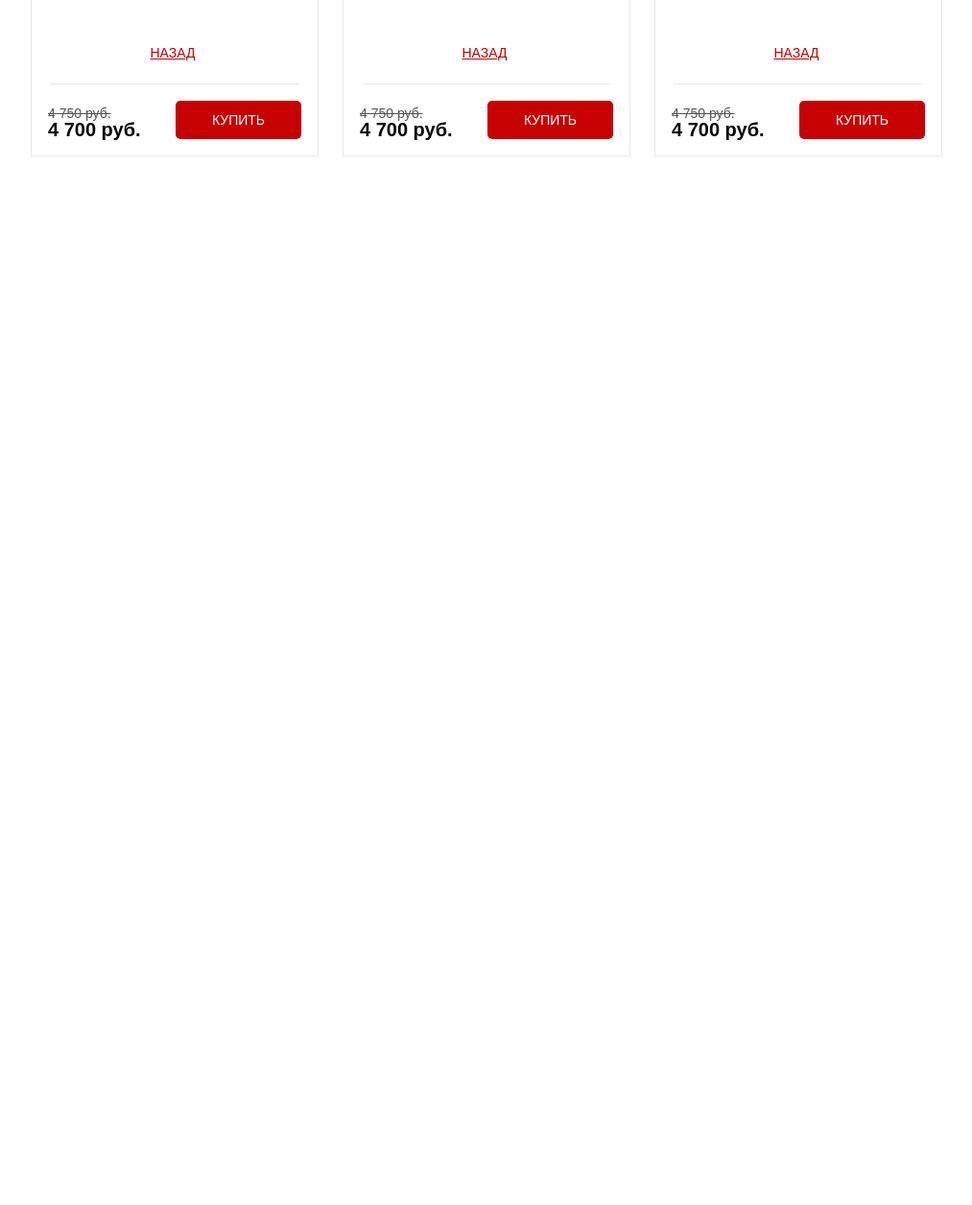
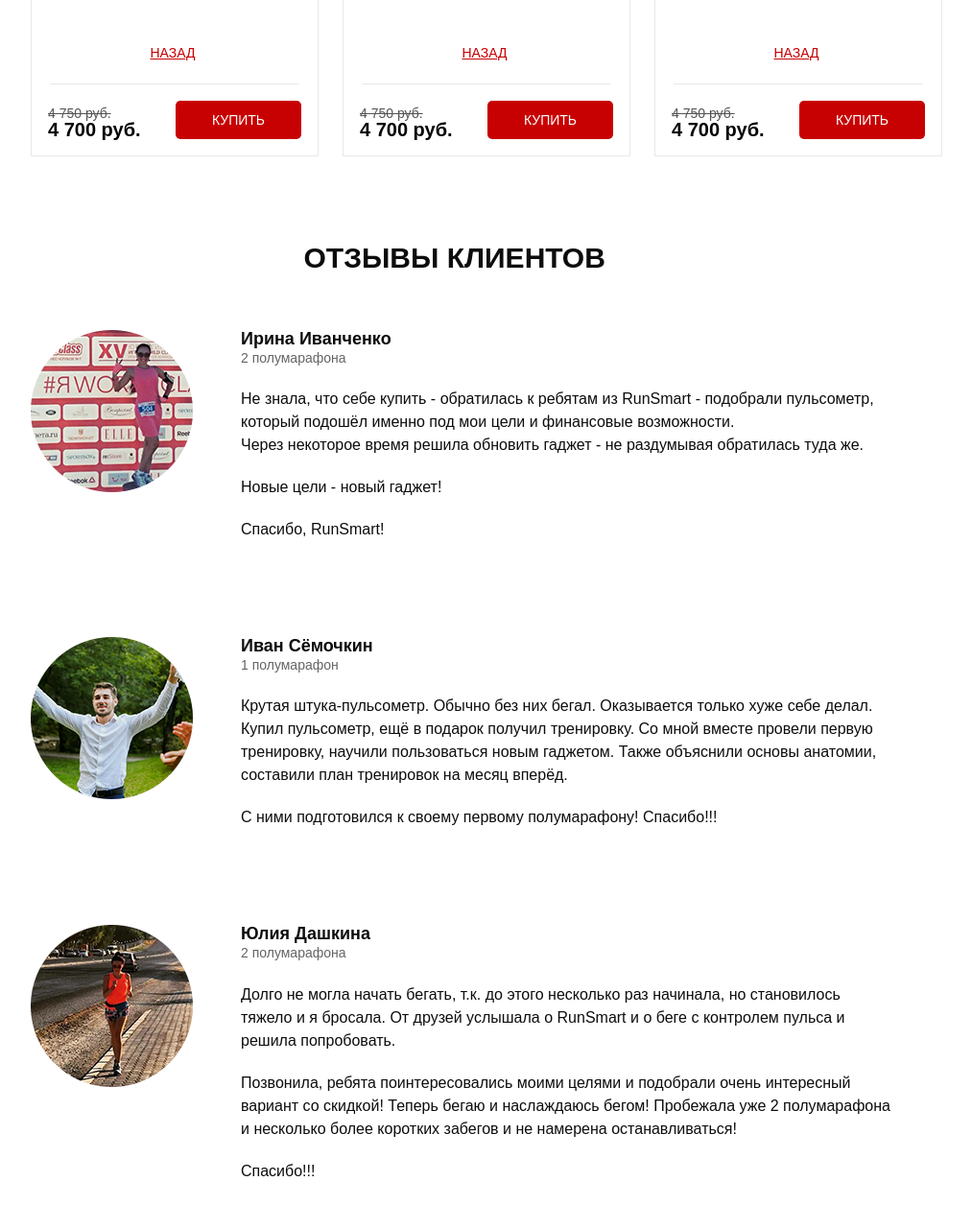
Before and after one commit to SerhiiK23/studyWebProject2024, a website: page src/index.html in a window 1280 px wide. Shown: the part 3493-4749 px from the top of the page at 96% size, without its empty margins (133-1146 px from the left). Before the commit the page ends 3777 px from the top, so only its background shows below. Drawn offline with nearby package versions, Linux system fonts and the light colour scheme; a web font is replaced by a local one.

Commit message:
made reviews section

```diff
--- a/src/css/style.scss
+++ b/src/css/style.scss
@@ -433,7 +433,7 @@
 }
 
 .catalog {
-    padding-bottom: 100px;
+    padding-bottom: 70px;
     &__tabs {
         margin-top: 69px;
         list-style-type: none;
@@ -480,3 +480,51 @@
         }
     }
 }
+
+.reviews {
+    min-height: 900px;
+    &__header {
+        color: #0D0D0D;
+        display: block;
+        width: 381px;
+        margin: 0 auto 60px auto;
+        font-size: 30px;
+        font-weight: 700;
+        line-height: 30px;
+    }
+    &__item {
+        display: flex;
+        align-items: flex-start;
+        margin-bottom: 80px;
+            &_image {
+                width: 169px;
+                margin-right: 50px;
+            }
+            &_text {
+                width: 680px;
+                &_name {
+                    color: #0d0d0d;
+                    font-size: 18px;
+                    font-weight: 700;
+                    line-height: 18px;
+                }
+                &_maraphons {
+                    margin-bottom: 20px;
+                    color: #646464;
+                    font-size: 14px;
+                    font-weight: 500;
+                    line-height: 22.26px;
+                }
+                &_review {
+                    color: #0d0d0d;
+                    font-size: 16px;
+                    font-weight: 400;
+                    line-height: 24px;
+                    p {
+                        margin-bottom: 20px;
+                    }
+                }
+            }
+    }
+
+}
--- a/src/index.html
+++ b/src/index.html
@@ -357,6 +357,49 @@
             </div>
         </div>
     </section>
+    <section class="reviews">
+        <div class="container">
+            <div class="reviews__header">ОТЗЫВЫ КЛИЕНТОВ</div>
+            <div class="reviews__item">
+                <div class="reviews__item_image">
+                    <img src="images/photo_1.png" alt="">
+                </div>
+                <div class="reviews__item_text">
+                    <div class="reviews__item_text_name">Ирина Иванченко</div>
+                    <div class="reviews__item_text_maraphons">2 полумарафона</div>
+                    <div class="reviews__item_text_review"><p>Не знала, что себе купить - обратилась к ребятам из RunSmart - подобрали пульсометр, который подошёл именно под мои цели и финансовые возможности.<br>Через некоторое время решила обновить гаджет - не раздумывая обратилась туда же. </p>
+                    <p>Новые цели - новый гаджет!</p>
+                    <p>Спасибо, RunSmart!</p>
+                    </div>
+                </div>
+            </div>
+            <div class="reviews__item">
+                <div class="reviews__item_image">
+                    <img src="images/photo_2.png" alt="">
+                </div>
+                <div class="reviews__item_text">
+                    <div class="reviews__item_text_name">Иван Сёмочкин</div>
+                    <div class="reviews__item_text_maraphons">1 полумарафон</div>
+                    <div class="reviews__item_text_review"><p>Крутая штука-пульсометр. Обычно без них бегал. Оказывается только хуже себе делал. Купил пульсометр, ещё в подарок получил тренировку. Со мной вместе провели первую тренировку, научили пользоваться новым гаджетом. Также объяснили основы анатомии, составили план тренировок на месяц вперёд.</p>
+                    <p>С ними подготовился к своему первому полумарафону! Спасибо!!!</p>
+                    </div>
+                </div>
+            </div>
+            <div class="reviews__item">
+                <div class="reviews__item_image">
+                    <img src="images/photo_3.png" alt="">
+                </div>
+                <div class="reviews__item_text">
+                    <div class="reviews__item_text_name">Юлия Дашкина</div>
+                    <div class="reviews__item_text_maraphons">2 полумарафона</div>
+                    <div class="reviews__item_text_review"><p>Долго не могла начать бегать, т.к. до этого несколько раз начинала, но становилось тяжело и я бросала. От друзей услышала о RunSmart и о беге с контролем пульса и решила попробовать.</p>
+                    <p>Позвонила, ребята поинтересовались моими целями и подобрали очень интересный вариант со скидкой! Теперь бегаю и наслаждаюсь бегом! Пробежала уже 2 полумарафона и несколько более коротких забегов и не намерена останавливаться!</p>
+                    <p>Спасибо!!!</p>
+                    </div>
+                </div>
+            </div>
+        </div>
+    </section>
     <script src="https://ajax.googleapis.com/ajax/libs/jquery/3.5.1/jquery.min.js"></script>
     <script src="https://cdnjs.cloudflare.com/ajax/libs/tiny-slider/2.9.2/min/tiny-slider.js"></script>
     <script type="text/javascript" src="js/script.js"></script>
```
Also changed, not shown: src/css/style.min.css.
